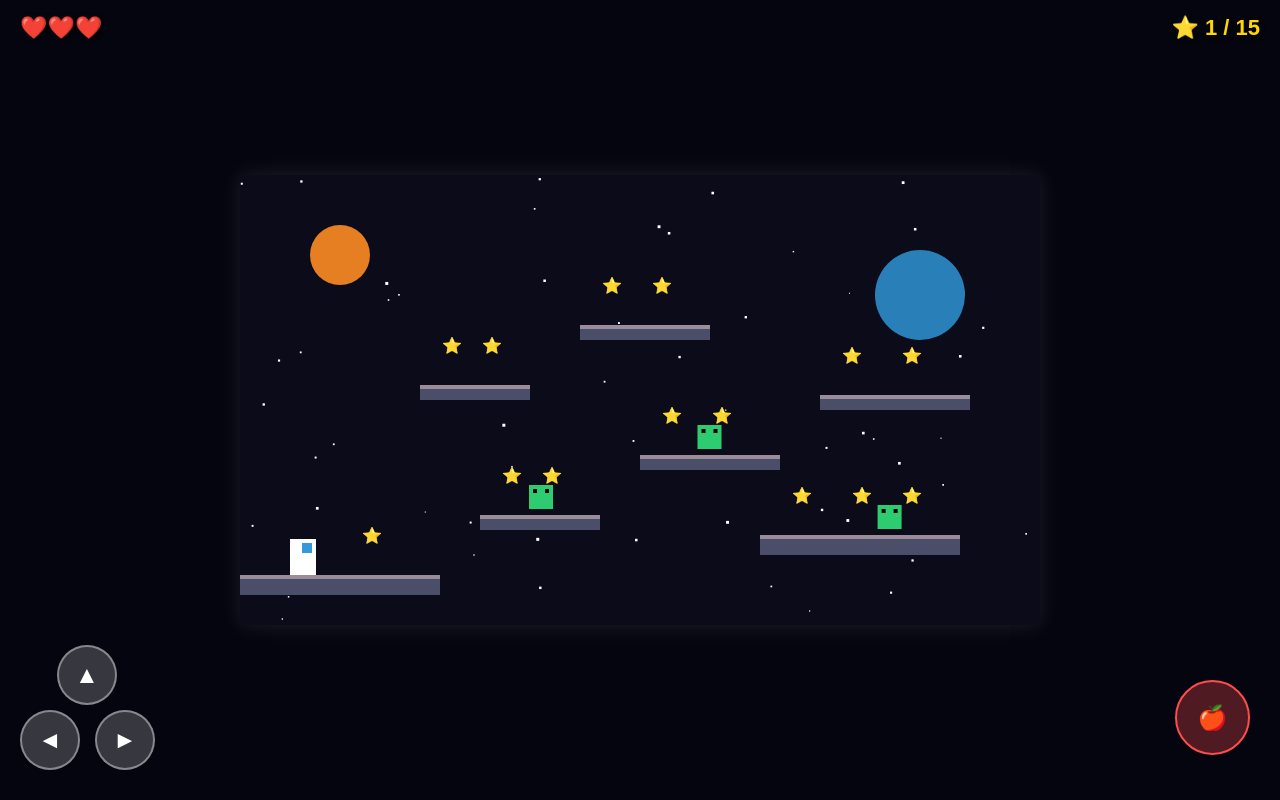
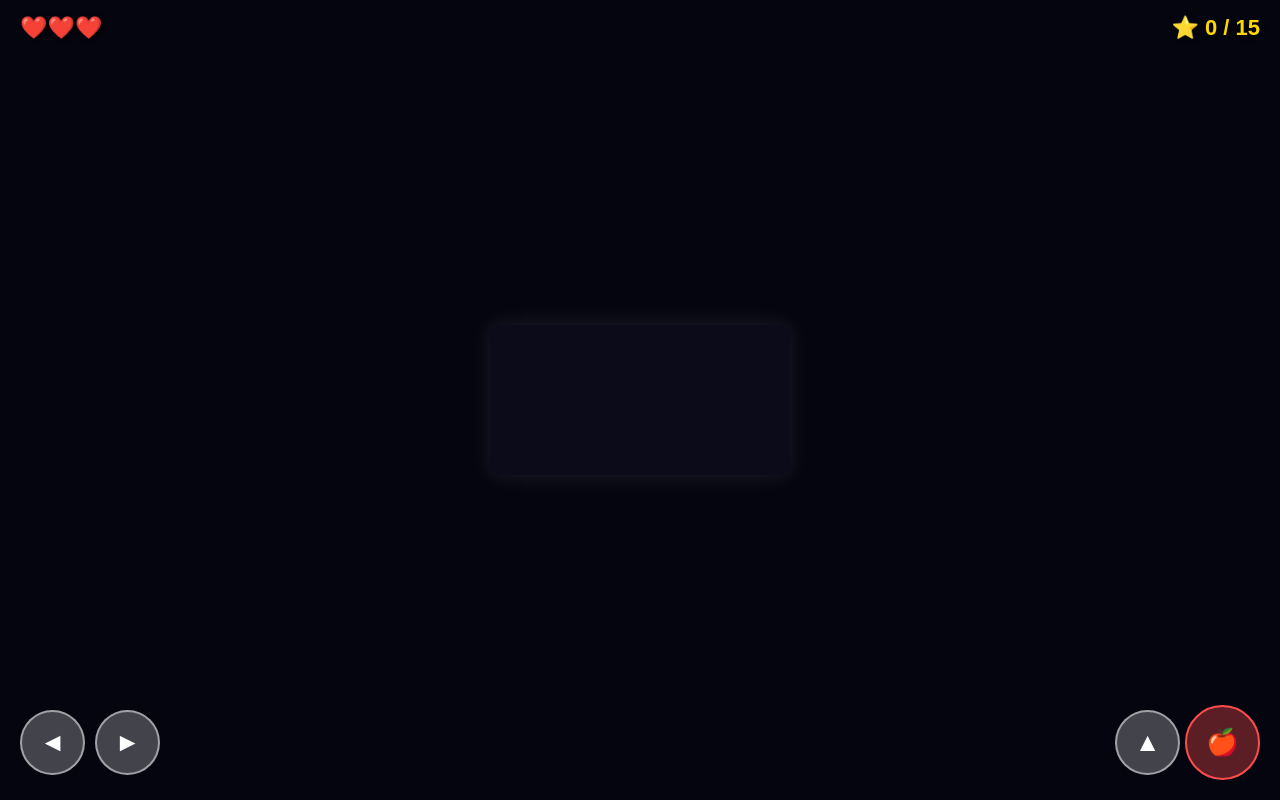
Before and after one commit to hakobyangohar2013/Game_1, a plain HTML site: page index.html in a window 1280 px wide. Drawn offline with Linux system fonts and the light colour scheme.

Commit message:
Update index.html

```diff
--- a/index.html
+++ b/index.html
@@ -45,24 +45,28 @@
         /* Կառավարման Կոճակներ Հեռախոսի Համար */
         .touch-btn {
             position: absolute;
-            background: rgba(255, 255, 255, 0.2);
-            border: 2px solid rgba(255, 255, 255, 0.4);
+            background: rgba(255, 255, 255, 0.25);
+            border: 2px solid rgba(255, 255, 255, 0.5);
             border-radius: 50%;
             display: flex;
             justify-content: center;
             align-items: center;
-            font-size: 24px;
+            font-size: 26px;
             color: white;
             z-index: 10;
             touch-action: manipulation;
         }
         .touch-btn:active {
-            background: rgba(255, 255, 255, 0.5);
+            background: rgba(255, 255, 255, 0.6);
         }
-        #btn-left { bottom: 30px; left: 20px; width: 60px; height: 60px; }
-        #btn-right { bottom: 30px; left: 95px; width: 60px; height: 60px; }
-        #btn-up { bottom: 95px; left: 57px; width: 60px; height: 60px; }
-        #btn-fire { bottom: 45px; right: 30px; width: 75px; height: 75px; background: rgba(255, 77, 77, 0.3); border-color: #ff4d4d; }
+
+        /* Ձախ կողմում՝ Ձախ ու Աջ */
+        #btn-left { bottom: 25px; left: 20px; width: 65px; height: 65px; }
+        #btn-right { bottom: 25px; left: 95px; width: 65px; height: 65px; }
+
+        /* Աջ կողմում՝ Թռչել ու Կրակել */
+        #btn-up { bottom: 25px; right: 100px; width: 65px; height: 65px; }
+        #btn-fire { bottom: 20px; right: 20px; width: 75px; height: 75px; background: rgba(255, 77, 77, 0.35); border-color: #ff4d4d; }
 
         /* Էկրաններ (Game Over / Win) */
         .overlay {
@@ -75,7 +79,7 @@
             align-items: center;
             z-index: 20;
         }
-        .overlay h1 { font-size: 40px; margin-bottom: 10px; }
+        .overlay h1 { font-size: 36px; margin-bottom: 10px; }
         .overlay button {
             padding: 12px 28px;
             font-size: 20px;
@@ -117,19 +121,15 @@
 const canvas = document.getElementById("canvas");
 const ctx = canvas.getContext("2d");
 
-// Էկրանի չափսեր
 canvas.width = 800;
 canvas.height = 450;
 
-// Խաղի փոփոխականներ
 let lives = 3;
 let score = 0;
 let gameOver = false;
 
-// Ստեղնաշարի վերահսկում
 const keys = { left: false, right: false, up: false, fire: false };
 
-// 1. Ֆոնի Աստղեր և Մոլորակներ
 const bgStars = Array.from({ length: 60 }, () => ({
     x: Math.random() * canvas.width,
     y: Math.random() * canvas.height,
@@ -141,7 +141,6 @@ const planets = [
     { x: 680, y: 120, r: 45, color: "#2980b9" }
 ];
 
-// 2. Տիեզերագնաց (Խաղացող)
 const player = {
     x: 50,
     y: 300,
@@ -155,7 +154,6 @@ const player = {
     facing: "right"
 };
 
-// 3. Պլատֆորմներ
 const platforms = [
     { x: 0, y: 400, w: 200, h: 20 },
     { x: 240, y: 340, w: 120, h: 15 },
@@ -166,7 +164,6 @@ const platforms = [
     { x: 520, y: 360, w: 200, h: 20 }
 ];
 
-// 4. Աստղեր (15 հատ)
 let stars = [];
 function spawnStars() {
     stars = [];
@@ -180,7 +177,6 @@ function spawnStars() {
     positions.forEach(p => stars.push({ x: p.x, y: p.y, collected: false }));
 }
 
-// 5. Այլմոլորակայիններ (Կանաչ)
 let aliens = [];
 function spawnAliens() {
     aliens = [
@@ -190,12 +186,9 @@ function spawnAliens() {
     ];
 }
 
-// 6. Խնձորներ (Փամփուշտներ)
 let apples = [];
 
-// Կառավարում (Touch + Keyboard)
 function setupControls() {
-    // Ստեղնաշար
     window.addEventListener("keydown", e => {
         if (e.code === "ArrowLeft" || e.code === "KeyA") keys.left = true;
         if (e.code === "ArrowRight" || e.code === "KeyD") keys.right = true;
@@ -208,7 +201,6 @@ function setupControls() {
         if (e.code === "ArrowUp" || e.code === "KeyW" || e.code === "Space") keys.up = false;
     });
 
-    // Touch Կոճակներ
     const bindTouch = (id, keyName) => {
         const btn = document.getElementById(id);
         btn.addEventListener("touchstart", (e) => { e.preventDefault(); keys[keyName] = true; });
@@ -270,11 +262,9 @@ function resetGame() {
     document.getElementById("lose-screen").classList.add("hidden");
 }
 
-// Խաղի Թարմացման Ցիկլ (Update)
 function update() {
     if (gameOver) return;
 
-    // Շարժում
     if (keys.left) { player.dx = -player.speed; player.facing = "left"; }
     else if (keys.right) { player.dx = player.speed; player.facing = "right"; }
     else { player.dx = 0; }
@@ -284,12 +274,10 @@ function update() {
         player.grounded = false;
     }
 
-    // Ձգողականություն
     player.dy += 0.45;
     player.x += player.dx;
     player.y += player.dy;
 
-    // Բախում Պլատֆորմների հետ
     player.grounded = false;
     platforms.forEach(p => {
         if (player.x < p.x + p.w &&
@@ -303,143 +291,22 @@ function update() {
         }
     });
 
-    // Ընկնելու ստուգում
     if (player.y > canvas.height + 50) {
         takeDamage();
     }
 
-    // Խնձորների շարժում & Բախում այլմոլորակայինների հետ
     for (let i = apples.length - 1; i >= 0; i--) {
         let app = apples[i];
         app.x += app.dx;
 
-        // Էկրանից դուրս
         if (app.x < 0 || app.x > canvas.width) {
             apples.splice(i, 1);
             continue;
         }
 
-        // Կրակոց այլմոլորակայինի վրա
         for (let j = aliens.length - 1; j >= 0; j--) {
             let al = aliens[j];
             if (app.x > al.x && app.x < al.x + al.w && app.y > al.y && app.y < al.y + al.h) {
                 aliens.splice(j, 1);
                 apples.splice(i, 1);
                 break;
-            }
-        }
-    }
-
-    // Այլմոլորակայինների շարժում & Բախում խաղացողի հետ
-    aliens.forEach(al => {
-        al.x += al.speed;
-        if (al.x < al.minX || al.x + al.w > al.maxX) al.speed *= -1;
-
-        // Բախում տիեզերագնացի հետ
-        if (player.x < al.x + al.w &&
-            player.x + player.width > al.x &&
-            player.y < al.y + al.h &&
-            player.y + player.height > al.y) {
-            takeDamage();
-        }
-    });
-
-    // Աստղեր հավաքել
-    stars.forEach(s => {
-        if (!s.collected &&
-            player.x < s.x + 15 &&
-            player.x + player.width > s.x - 15 &&
-            player.y < s.y + 15 &&
-            player.y + player.height > s.y - 15) {
-            s.collected = true;
-            score++;
-            updateUI();
-            if (score >= 15) {
-                gameOver = true;
-                document.getElementById("win-screen").classList.remove("hidden");
-            }
-        }
-    });
-}
-
-// Նկարչություն (Render)
-function draw() {
-    ctx.clearRect(0, 0, canvas.width, canvas.height);
-
-    // 1. Աստղեր ու Մոլորակներ հետևում
-    ctx.fillStyle = "#ffffff";
-    bgStars.forEach(s => ctx.fillRect(s.x, s.y, s.size, s.size));
-
-    planets.forEach(p => {
-        ctx.fillStyle = p.color;
-        ctx.beginPath();
-        ctx.arc(p.x, p.y, p.r, 0, Math.PI * 2);
-        ctx.fill();
-    });
-
-    // 2. Պլատֆորմներ
-    ctx.fillStyle = "#4a4e69";
-    platforms.forEach(p => {
-        ctx.fillRect(p.x, p.y, p.w, p.h);
-        ctx.fillStyle = "#9a8c98";
-        ctx.fillRect(p.x, p.y, p.w, 4); // վերևի գիծը
-        ctx.fillStyle = "#4a4e69";
-    });
-
-    // 3. Աստղեր (⭐)
-    stars.forEach(s => {
-        if (!s.collected) {
-            ctx.fillStyle = "#ffd700";
-            ctx.font = "16px Arial";
-            ctx.fillText("⭐", s.x - 8, s.y + 6);
-        }
-    });
-
-    // 4. Այլմոլորակայիններ (Կանաչ)
-    ctx.fillStyle = "#2ecc71";
-    aliens.forEach(al => {
-        ctx.fillRect(al.x, al.y, al.w, al.h);
-        // Աչքեր
-        ctx.fillStyle = "#000";
-        ctx.fillRect(al.x + 4, al.y + 4, 4, 4);
-        ctx.fillRect(al.x + 16, al.y + 4, 4, 4);
-        ctx.fillStyle = "#2ecc71";
-    });
-
-    // 5. Խնձորներ (🍎)
-    apples.forEach(app => {
-        ctx.fillStyle = "#ff4d4d";
-        ctx.beginPath();
-        ctx.arc(app.x, app.y, app.r, 0, Math.PI * 2);
-        ctx.fill();
-    });
-
-    // 6. Տիեզերագնաց (Սպիտակ)
-    ctx.fillStyle = "#ffffff"; // Սպիտակ կոստյում
-    ctx.fillRect(player.x, player.y, player.width, player.height);
-
-    // Սաղավարտի ապակի (Կապույտ)
-    ctx.fillStyle = "#3498db";
-    if (player.facing === "right") {
-        ctx.fillRect(player.x + 12, player.y + 4, 10, 10);
-    } else {
-        ctx.fillRect(player.x + 4, player.y + 4, 10, 10);
-    }
-}
-
-// Խաղի գլխավոր ցիկլ
-function gameLoop() {
-    update();
-    draw();
-    requestAnimationFrame(gameLoop);
-}
-
-// Մեկնարկ
-spawnStars();
-spawnAliens();
-setupControls();
-gameLoop();
-</script>
-
-</body>
-</html>
```
